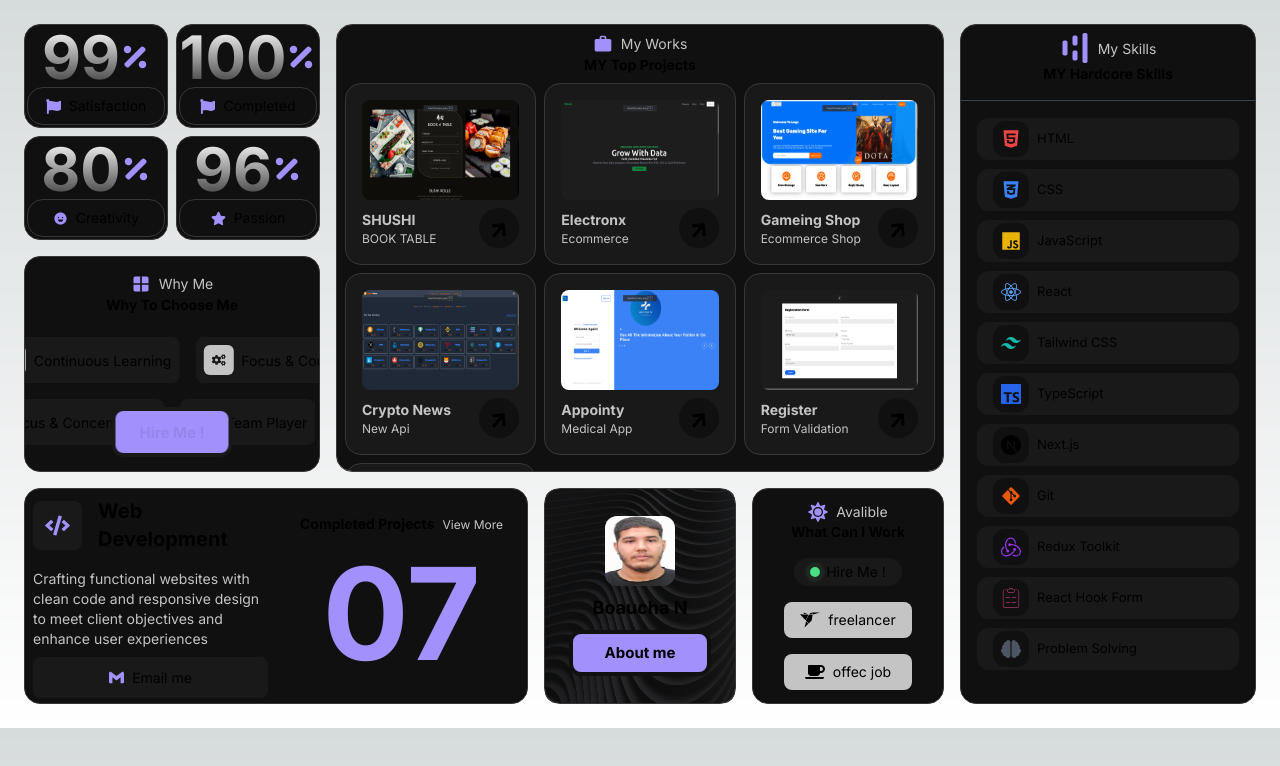
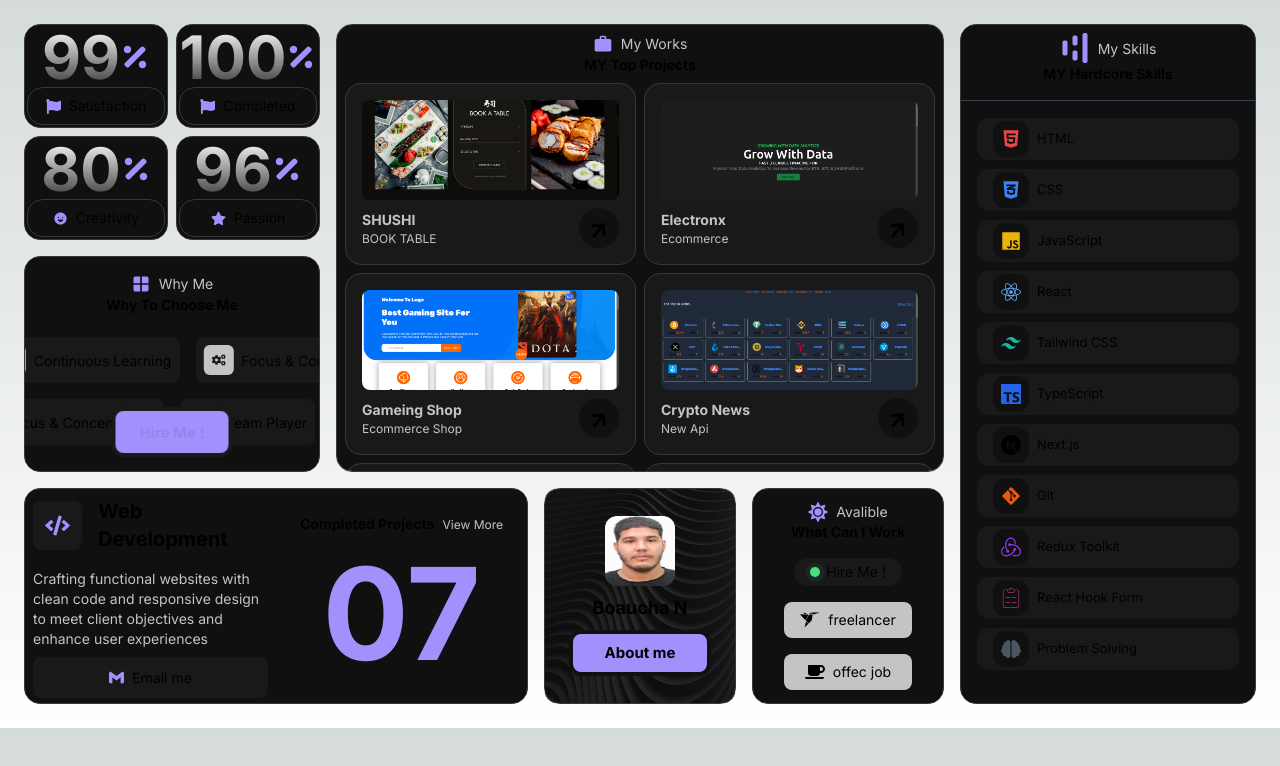
Before and after one commit to Bouacha23/devProfile, a Next.js app: page /Works in a window 1280 px wide. Shown: the top 766 px of the page. Built offline with nearby package versions, Linux system fonts and the light colour scheme.

Commit message:
Update workprojects.jsx

```diff
--- a/app/ui/works/workprojects.jsx
+++ b/app/ui/works/workprojects.jsx
@@ -19,11 +19,11 @@ function Workprojects() {
   return (
     <div className=" back md:col-span-3 grid lg:col-start-4 lg:row-start-1  lg:col-span-6 lg:row-span-4 lg:overflow-y-scroll scrollable-component">
       <Comtitle icon={<MdWork className="text-third " size={20} /> } firstLabel="My Works" SecendLabel= "MY top Projects" />
-      <div className="cont mt-2 grid gap-2  md:grid-cols-3 ">
+      <div className="cont mt-2 grid gap-2  md:grid-cols-3 lg:grid-cols-2 ">
         {projects.map((item , index) => (
             <div className="bg-secend hover:bg-primary  p-4 round project " >
               <Link href={item.href}  target="_blank" rel="noopener noreferrer" >
-                    <img src={item.img}  className=" m-auto w-full  bg-write h-[150px] lg:h-[100px] rounded-lg"/>
+                    <img src={item.img}  className=" object-cover m-auto w-full  bg-write h-[150px] lg:h-[100px] rounded-lg"/>
                     <div className="text pt-2 flex items-center justify-between">
                         <div className="left font-bold  text-write  capitalize flex flex-col ">
                             {item.title}
```
